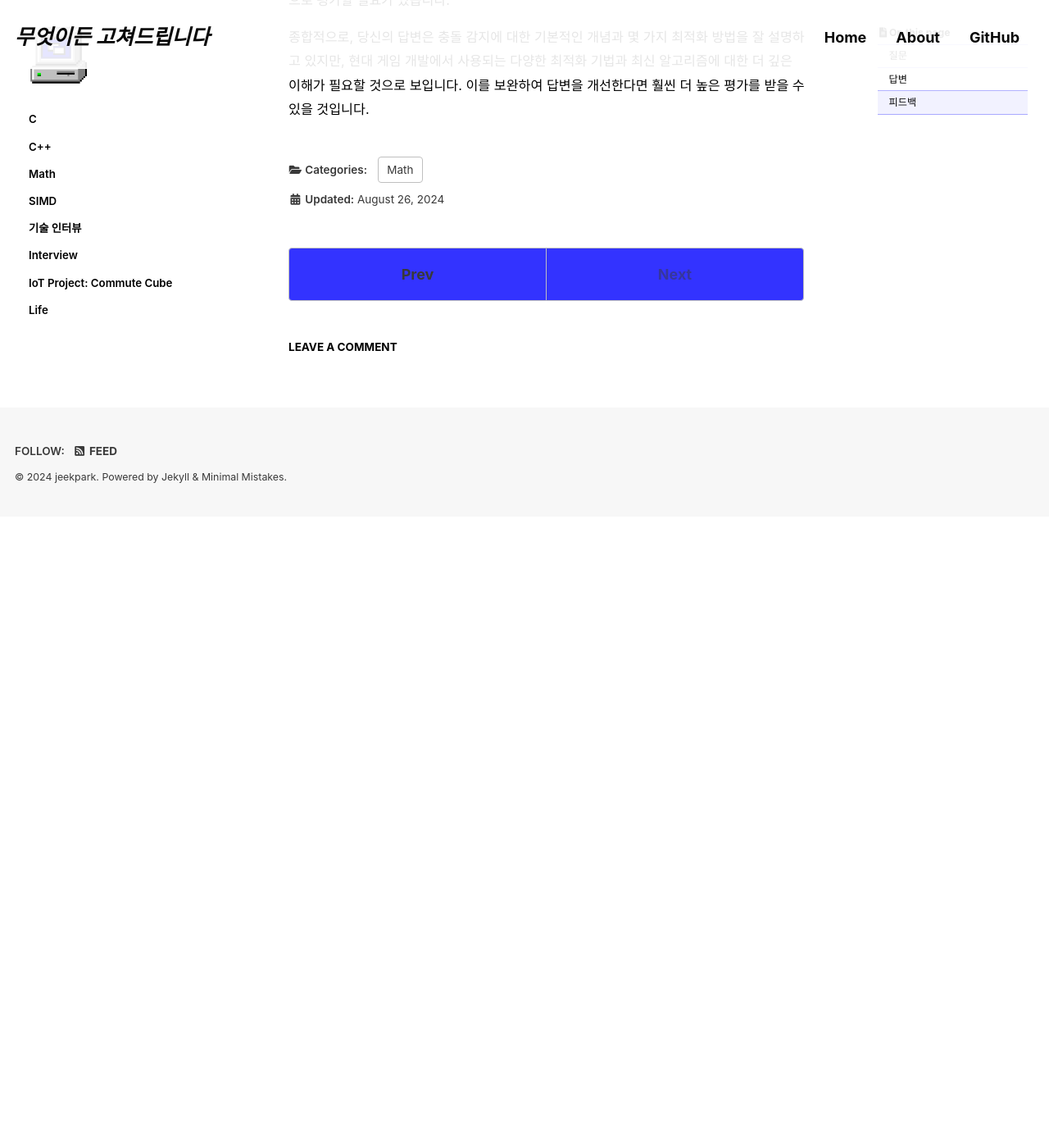
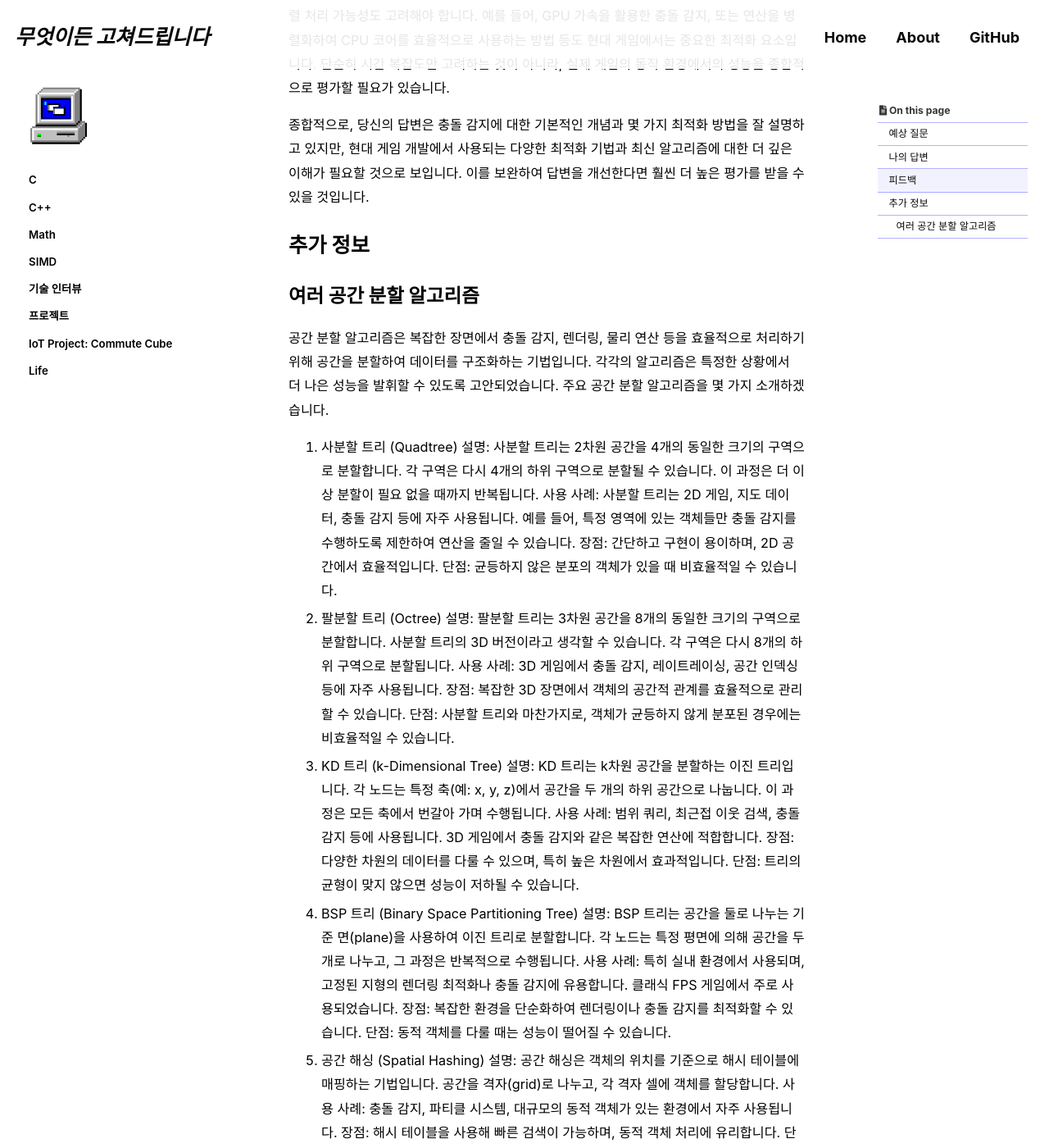
Before and after one commit to jeekpark/jeekpark.github.io, a Jekyll site: the page built from _posts/2024-08-26-interview-collision-detection.md, in a window 1280 px wide and 1400 px high, scrolled down 1484 px. Shown: the whole window at 82% size. Built offline with Jekyll 4.4.1, drawn with Linux system fonts in a browser that asks for light colours; cached includes are drawn as plain includes; some web fonts are replaced; comment, search, counter and statistics services are not loaded; before the commit the page ends 2114 px from its top, so only the background shows below that; some of the changed text lies outside the part shown.

Commit message:
Update: 2024-08-26

```diff
--- a/_data/navigation.yml
+++ b/_data/navigation.yml
@@ -28,7 +28,7 @@ categories:
     url: /categories/simd/
   - title: "기술 인터뷰"
     url: /categories/interview/
-  - title: "Interview"
+  - title: "프로젝트"
     url: /categories/project/
   - title: "IoT Project: Commute Cube"
     url: /categories/project/commute-cube/
--- a/_posts/2024-08-26-interview-collision-detection.md
+++ b/_posts/2024-08-26-interview-collision-detection.md
@@ -16,11 +16,17 @@ date: 2024-08-26
 last_modified_at: 2024-08-26
 ---
 
-# 질문
+# 예상 질문
 게임 내에서 물리 엔진을 구현할 때, 충돌 감지(collision detection)를 효율적으로 처리하는 방법에 대해 설명해 주세요. 예를 들어, 다수의 객체가 있는 환경에서 충돌 감지를 최적화하려면 어떤 접근 방식을 사용할 수 있을까요?
 
-# 답변
-충돌 감지를 효율적으로 처리할 수 있는 방법으로는,  메쉬 콜라이더를 사용하는 대신 박스 콜라이더를 사용하거나, AABB를 이용해 각 객체의 메쉬(모양)에 따른 복잡한 충돌감지를 피하는 방법이 있습니다. 박스 콜라이더는 본래 메쉬보다 정확도가 떨어지기 때문에, 관절을 기준으로 쪼개 객체의 모양에 흡사하게 박스 콜라이더를 여러개로 구성한다면 메쉬콜라이더 만큼의 정확도와 박스콜라이더의 고효율 로직을 둘 다 챙길 수 있습니다. 또한 다수의 객체가 존재하는 상황에서 각 개체끼리 충돌되고 있는지 감지하는 것은 N^2의 시간 복잡도를 가집니다. 객체의 수가 적다면 감당가능하더라도 대규모 RPG나 64인 FPS에서 수만은 총알이나 투사체, 플레이어, 구조물 등등이 매우 많아질 수 있고 이는 곧 기하급수적인 연산량을 요구할 수도 있습니다. 이를 해결하기 위해 공간을 여러 부분으로 쪼개어 큰 덩어리 단위로 먼저 충돌되고 있는지 먼저 감지를 하고 해당 공간에 충돌이 감지되었다면 보다 정확한 계산을 위해 그 공간에서 더 작은 공간으로 쪼개 충돌을 감지하는 방법이 있습니다. 이 방법을 BSP라고 부릅니다.
+# 나의 답변
+충돌 감지를 효율적으로 처리할 수 있는 방법으로는,  메쉬 콜라이더를 사용하는 대신 박스 콜라이더를 사용하거나, AABB를 이용해 각 객체의 메쉬(모양)에 따른 복잡한 충돌감지를 피하는 방법이 있습니다.
+
+박스 콜라이더는 본래 메쉬보다 정확도가 떨어지기 때문에, 관절을 기준으로 쪼개 객체의 모양에 흡사하게 박스 콜라이더를 여러개로 구성한다면 메쉬콜라이더 만큼의 정확도와 박스콜라이더의 고효율 로직을 둘 다 챙길 수 있습니다.
+
+또한 다수의 객체가 존재하는 상황에서 각 개체끼리 충돌되고 있는지 감지하는 것은 N^2의 시간 복잡도를 가집니다. 객체의 수가 적다면 감당가능하더라도 대규모 RPG나 64인 FPS에서 수많은 총알이나 투사체, 플레이어, 구조물 등등이 매우 많아질 수 있고 이는 곧 기하급수적인 연산량을 요구할 수도 있습니다.
+
+이를 해결하기 위해 공간을 여러 부분으로 쪼개어 큰 덩어리 단위로 먼저 충돌되고 있는지 먼저 감지를 하고 해당 공간에 충돌이 감지되었다면 보다 정확한 계산을 위해 그 공간에서 더 작은 공간으로 쪼개 충돌을 감지하는 방법이 있습니다. 이 방법을 BSP라고 부릅니다.
 
 # 피드백
 당신의 답변은 충돌 감지에 대한 기본적인 최적화 기법을 잘 설명하고 있으며, 실제로 사용되는 다양한 접근 방식을 잘 설명해 주셨습니다. 그러나 몇 가지 보완할 점과 주의할 부분을 지적해 보겠습니다.
@@ -35,3 +41,40 @@ BSP(이진 공간 분할) 트리는 과거의 게임 엔진에서 주로 사용
 충돌 감지를 최적화할 때, 단순히 알고리즘적 접근뿐만 아니라 메모리 사용량과 병렬 처리 가능성도 고려해야 합니다. 예를 들어, GPU 가속을 활용한 충돌 감지, 또는 연산을 병렬화하여 CPU 코어를 효율적으로 사용하는 방법 등도 현대 게임에서는 중요한 최적화 요소입니다. 단순히 시간 복잡도만 고려하는 것이 아니라, 실제 게임의 동작 환경에서의 성능을 종합적으로 평가할 필요가 있습니다.
 
 종합적으로, 당신의 답변은 충돌 감지에 대한 기본적인 개념과 몇 가지 최적화 방법을 잘 설명하고 있지만, 현대 게임 개발에서 사용되는 다양한 최적화 기법과 최신 알고리즘에 대한 더 깊은 이해가 필요할 것으로 보입니다. 이를 보완하여 답변을 개선한다면 훨씬 더 높은 평가를 받을 수 있을 것입니다.
+
+# 추가 정보
+## 여러 공간 분할 알고리즘
+
+공간 분할 알고리즘은 복잡한 장면에서 충돌 감지, 렌더링, 물리 연산 등을 효율적으로 처리하기 위해 공간을 분할하여 데이터를 구조화하는 기법입니다. 각각의 알고리즘은 특정한 상황에서 더 나은 성능을 발휘할 수 있도록 고안되었습니다. 주요 공간 분할 알고리즘을 몇 가지 소개하겠습니다.
+
+1. 사분할 트리 (Quadtree)
+설명: 사분할 트리는 2차원 공간을 4개의 동일한 크기의 구역으로 분할합니다. 각 구역은 다시 4개의 하위 구역으로 분할될 수 있습니다. 이 과정은 더 이상 분할이 필요 없을 때까지 반복됩니다.
+사용 사례: 사분할 트리는 2D 게임, 지도 데이터, 충돌 감지 등에 자주 사용됩니다. 예를 들어, 특정 영역에 있는 객체들만 충돌 감지를 수행하도록 제한하여 연산을 줄일 수 있습니다.
+장점: 간단하고 구현이 용이하며, 2D 공간에서 효율적입니다.
+단점: 균등하지 않은 분포의 객체가 있을 때 비효율적일 수 있습니다.
+2. 팔분할 트리 (Octree)
+설명: 팔분할 트리는 3차원 공간을 8개의 동일한 크기의 구역으로 분할합니다. 사분할 트리의 3D 버전이라고 생각할 수 있습니다. 각 구역은 다시 8개의 하위 구역으로 분할됩니다.
+사용 사례: 3D 게임에서 충돌 감지, 레이트레이싱, 공간 인덱싱 등에 자주 사용됩니다.
+장점: 복잡한 3D 장면에서 객체의 공간적 관계를 효율적으로 관리할 수 있습니다.
+단점: 사분할 트리와 마찬가지로, 객체가 균등하지 않게 분포된 경우에는 비효율적일 수 있습니다.
+3. KD 트리 (k-Dimensional Tree)
+설명: KD 트리는 k차원 공간을 분할하는 이진 트리입니다. 각 노드는 특정 축(예: x, y, z)에서 공간을 두 개의 하위 공간으로 나눕니다. 이 과정은 모든 축에서 번갈아 가며 수행됩니다.
+사용 사례: 범위 쿼리, 최근접 이웃 검색, 충돌 감지 등에 사용됩니다. 3D 게임에서 충돌 감지와 같은 복잡한 연산에 적합합니다.
+장점: 다양한 차원의 데이터를 다룰 수 있으며, 특히 높은 차원에서 효과적입니다.
+단점: 트리의 균형이 맞지 않으면 성능이 저하될 수 있습니다.
+4. BSP 트리 (Binary Space Partitioning Tree)
+설명: BSP 트리는 공간을 둘로 나누는 기준 면(plane)을 사용하여 이진 트리로 분할합니다. 각 노드는 특정 평면에 의해 공간을 두 개로 나누고, 그 과정은 반복적으로 수행됩니다.
+사용 사례: 특히 실내 환경에서 사용되며, 고정된 지형의 렌더링 최적화나 충돌 감지에 유용합니다. 클래식 FPS 게임에서 주로 사용되었습니다.
+장점: 복잡한 환경을 단순화하여 렌더링이나 충돌 감지를 최적화할 수 있습니다.
+단점: 동적 객체를 다룰 때는 성능이 떨어질 수 있습니다.
+5. 공간 해싱 (Spatial Hashing)
+설명: 공간 해싱은 객체의 위치를 기준으로 해시 테이블에 매핑하는 기법입니다. 공간을 격자(grid)로 나누고, 각 격자 셀에 객체를 할당합니다.
+사용 사례: 충돌 감지, 파티클 시스템, 대규모의 동적 객체가 있는 환경에서 자주 사용됩니다.
+장점: 해시 테이블을 사용해 빠른 검색이 가능하며, 동적 객체 처리에 유리합니다.
+단점: 적절한 해시 함수와 해상도를 선택하는 것이 중요하며, 그렇지 않으면 해시 충돌이 발생해 성능이 저하될 수 있습니다.
+6. 그리드 (Uniform Grid)
+설명: 전체 공간을 균일한 크기의 셀로 나누는 단순한 구조입니다. 각 셀에는 해당하는 객체들이 들어갑니다.
+사용 사례: 간단한 2D, 3D 환경에서 충돌 감지, 렌더링 등에 사용됩니다.
+장점: 구현이 매우 간단하며, 객체가 균일하게 분포된 경우 매우 효율적입니다.
+단점: 객체가 한쪽으로 몰려 있거나 균일하게 분포되지 않으면 비효율적일 수 있습니다.
+이런 공간 분할 알고리즘들은 각기 다른 게임 개발 상황에서 특정한 요구를 충족시키기 위해 사용됩니다. 게임 개발자는 게임의 특성, 요구 사항, 객체의 분포 등을 고려하여 가장 적합한 알고리즘을 선택해야 합니다.
```
